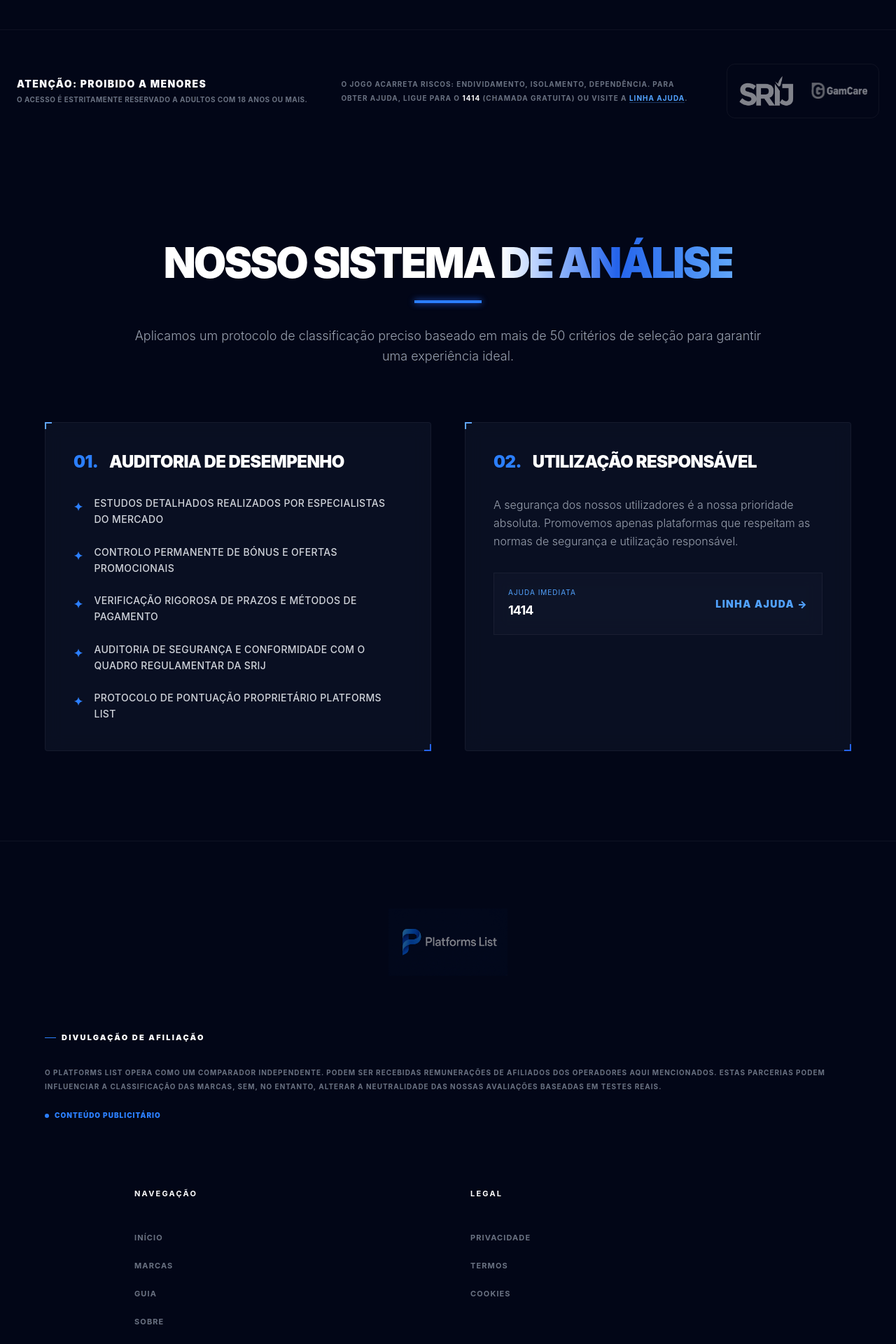
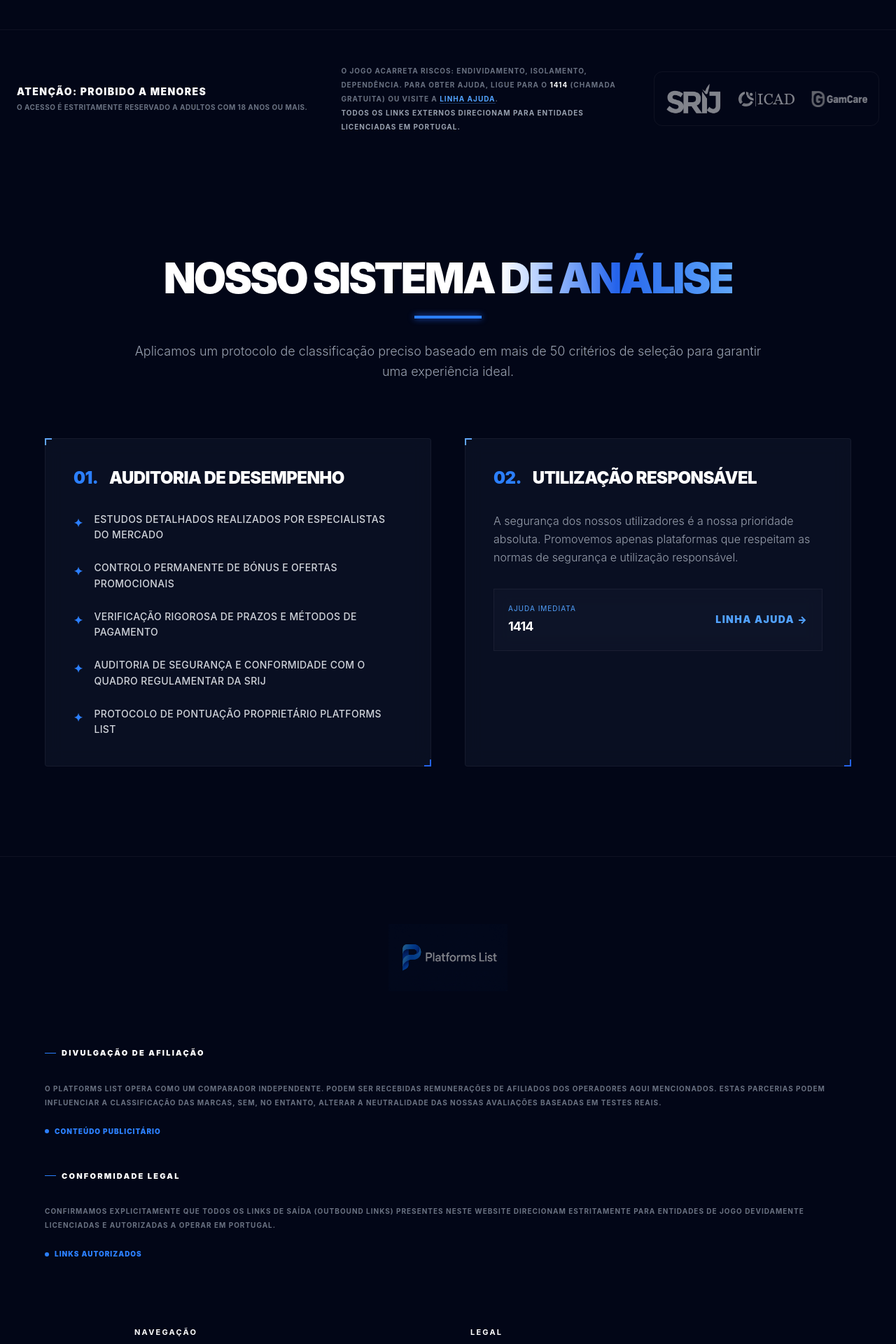
Before and after one commit to zakariyyante/platformslist.com, a Next.js app: page / in a window 1280 px wide. Shown: the part 1560-3480 px from the top of the page at 70% size. Built offline with nearby package versions, Linux system fonts and the light colour scheme.

Commit message:
hello world again

```diff
--- a/app/terms/page.tsx
+++ b/app/terms/page.tsx
@@ -35,6 +35,11 @@ export default function TermsPage() {
               <li>Redistribuir conteúdo do Platforms List</li>
             </ul>
 
+            <h2 className="text-xl font-bold text-white uppercase mt-8">Verificação de Operadores</h2>
+            <p>
+              O Platforms List funciona como um agregador de serviços de jogo. Confirmamos explicitamente que todos os links externos (outbound links) presentes neste website direcionam estritamente para entidades de jogo devidamente licenciadas e autorizadas a operar em Portugal pela entidade reguladora competente (SRIJ).
+            </p>
+
             <h2 className="text-xl font-bold text-white uppercase mt-8">Isenção de Responsabilidade</h2>
             <p>
               Na medida máxima permitida pela lei aplicável, excluímos todas as representações, garantias e condições relativas ao nosso website e à utilização deste website. Nada nesta isenção de responsabilidade irá:
--- a/components/DisclaimerBar.tsx
+++ b/components/DisclaimerBar.tsx
@@ -20,7 +20,8 @@ export default function DisclaimerBar() {
         {/* Center: Risk Info */}
         <div className="flex-1 max-w-xl text-center lg:text-left">
           <p className="text-[10px] text-gray-500 font-bold uppercase tracking-widest leading-loose">
-            O jogo acarreta riscos: endividamento, isolamento, dependência. Para obter ajuda, ligue para o <span className="text-white">1414</span> (chamada gratuita) ou visite a <Link href="https://www.srij.turismodeportugal.pt/pt/sos-jogadores/servicos-de-apoio-ao-jogador" className="text-blue-400 border-b border-blue-400/30">Linha Ajuda</Link>.
+            O jogo acarreta riscos: endividamento, isolamento, dependência. Para obter ajuda, ligue para o <span className="text-white">1414</span> (chamada gratuita) ou visite a <Link href="https://www.srij.turismodeportugal.pt/pt/sos-jogadores/servicos-de-apoio-ao-jogador" className="text-blue-400 border-b border-blue-400/30">Linha Ajuda</Link>. <br />
+            <span className="text-gray-400">Todos os links externos direcionam para entidades licenciadas em Portugal.</span>
           </p>
         </div>
 
@@ -28,6 +29,9 @@ export default function DisclaimerBar() {
         <div className="flex items-center justify-center gap-6 border border-white/10 p-4 rounded-xl min-w-[200px] grayscale opacity-50">
           <Link href="https://www.srij.turismodeportugal.pt/pt" target="_blank">
             <Image src="/srij.webp" alt="Regulado pela SRIJ" width={80} height={40} className="object-contain" />
+          </Link>
+          <Link href="https://www.icad.pt/" target="_blank">
+            <Image src="/icad.webp" alt="ICAD" width={80} height={40} className="object-contain" />
           </Link>
           <Link href="https://www.gamcare.org.uk/" target="_blank">
             <Image src="/gamcare.png" alt="GamCare" width={80} height={40} className="object-contain" />
--- a/components/Footer.tsx
+++ b/components/Footer.tsx
@@ -22,7 +22,8 @@ export default function Footer() {
         </div>
 
         <div className="flex flex-col md:flex-row items-center justify-center gap-10 mb-24 max-w-6xl mx-auto">
-          <div className="md:col-span-2">
+          <div className="md:col-span-2 space-y-12">
+            <div>
               <h4 className="text-white font-black uppercase tracking-[0.2em] mb-8 text-[11px] flex items-center gap-2">
                 <span className="w-4 h-[1px] bg-blue-500" /> DIVULGAÇÃO DE AFILIAÇÃO
               </h4>
@@ -32,6 +33,20 @@ export default function Footer() {
               <div className="flex items-center gap-2 mt-6">
                 <span className="w-1.5 h-1.5 rounded-full bg-blue-500" />
                 <span className="text-blue-500 text-[10px] font-black uppercase tracking-widest">Conteúdo Publicitário</span>
+              </div>
+            </div>
+
+            <div>
+              <h4 className="text-white font-black uppercase tracking-[0.2em] mb-8 text-[11px] flex items-center gap-2">
+                <span className="w-4 h-[1px] bg-blue-500" /> CONFORMIDADE LEGAL
+              </h4>
+              <p className="text-gray-500 text-[10px] leading-loose font-bold tracking-widest uppercase">
+                Confirmamos explicitamente que todos os links de saída (outbound links) presentes neste website direcionam estritamente para entidades de jogo devidamente licenciadas e autorizadas a operar em Portugal.
+              </p>
+              <div className="flex items-center gap-2 mt-6">
+                <span className="w-1.5 h-1.5 rounded-full bg-blue-500" />
+                <span className="text-blue-500 text-[10px] font-black uppercase tracking-widest">Links Autorizados</span>
+              </div>
             </div>
           </div>
         </div>
@@ -62,6 +77,9 @@ export default function Footer() {
           <Link href="https://www.srij.turismodeportugal.pt/pt" target="_blank">
             <Image src="/srij.webp" alt="SRIJ" width={60} height={30} className="object-contain" />
           </Link>
+          <Link href="https://www.icad.pt/" target="_blank">
+            <Image src="/icad.webp" alt="ICAD" width={80} height={30} className="object-contain" />
+          </Link>
           <Link href="https://www.gamcare.org.uk/" target="_blank">
             <Image src="/gamcare.png" alt="GamCare" width={80} height={30} className="object-contain" />
           </Link>
--- a/components/MobilePopup.tsx
+++ b/components/MobilePopup.tsx
@@ -160,13 +160,17 @@ export default function MobilePopup({ gclid }: MobilePopupProps) {
                 <Link href="https://www.srij.turismodeportugal.pt/pt" target="_blank" className="relative w-16 h-8">
                   <Image src="/srij.webp" alt="SRIJ" fill className="object-contain" />
                 </Link>
+                <Link href="https://www.icad.pt/" target="_blank" className="relative w-16 h-8">
+                  <Image src="/icad.webp" alt="ICAD" fill className="object-contain" />
+                </Link>
                 <Link href="https://www.gambleaware.org/" target="_blank" className="relative w-24 h-8">
                   <Image src="/begambleaware.webp" alt="Responsabilidade" fill className="object-contain" />
                 </Link>
               </div>
               <p className="text-[10px] text-white/30 leading-relaxed font-bold uppercase tracking-widest">
                 O jogo deve continuar a ser um prazer. <br />
-                Ligue 1414 para obter ajuda.
+                Ligue 1414 para obter ajuda. <br />
+                Todos os links direcionam para operadores licenciados em Portugal.
               </p>
             </div>
           </div>
```
Also changed, not shown: public/icad.webp (added). Lines whose indentation alone changed are shown as unchanged.
